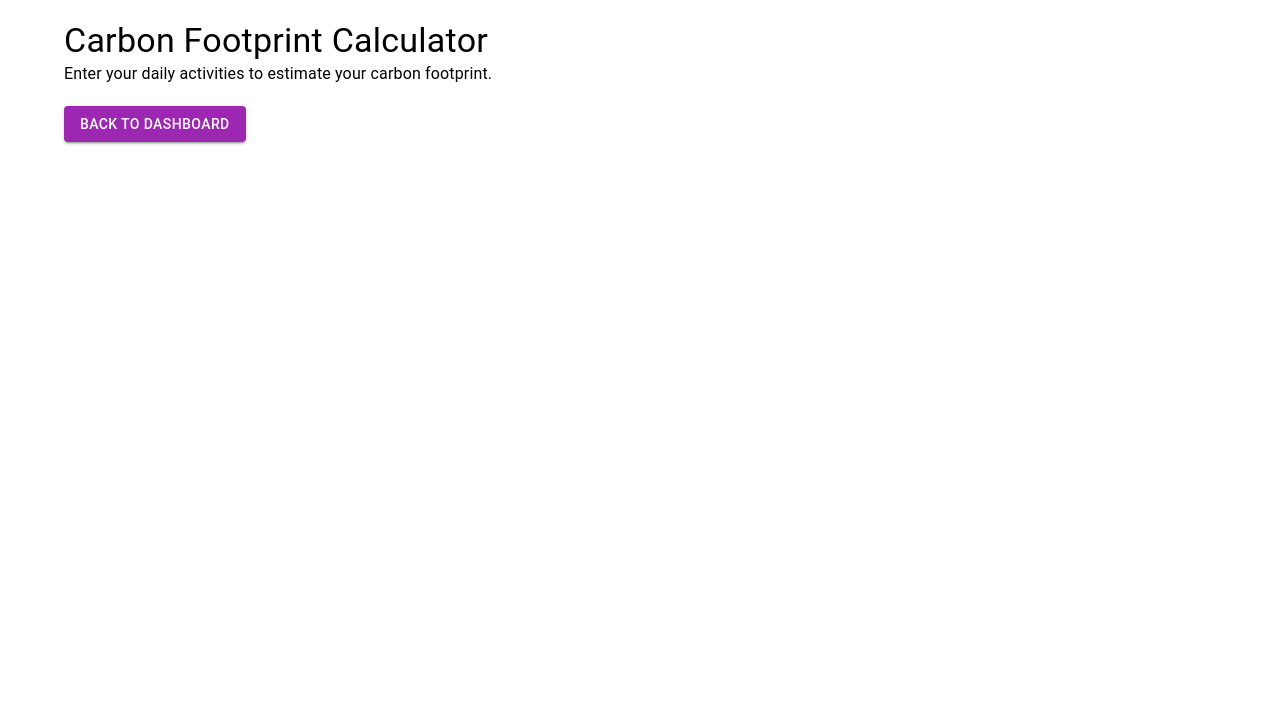
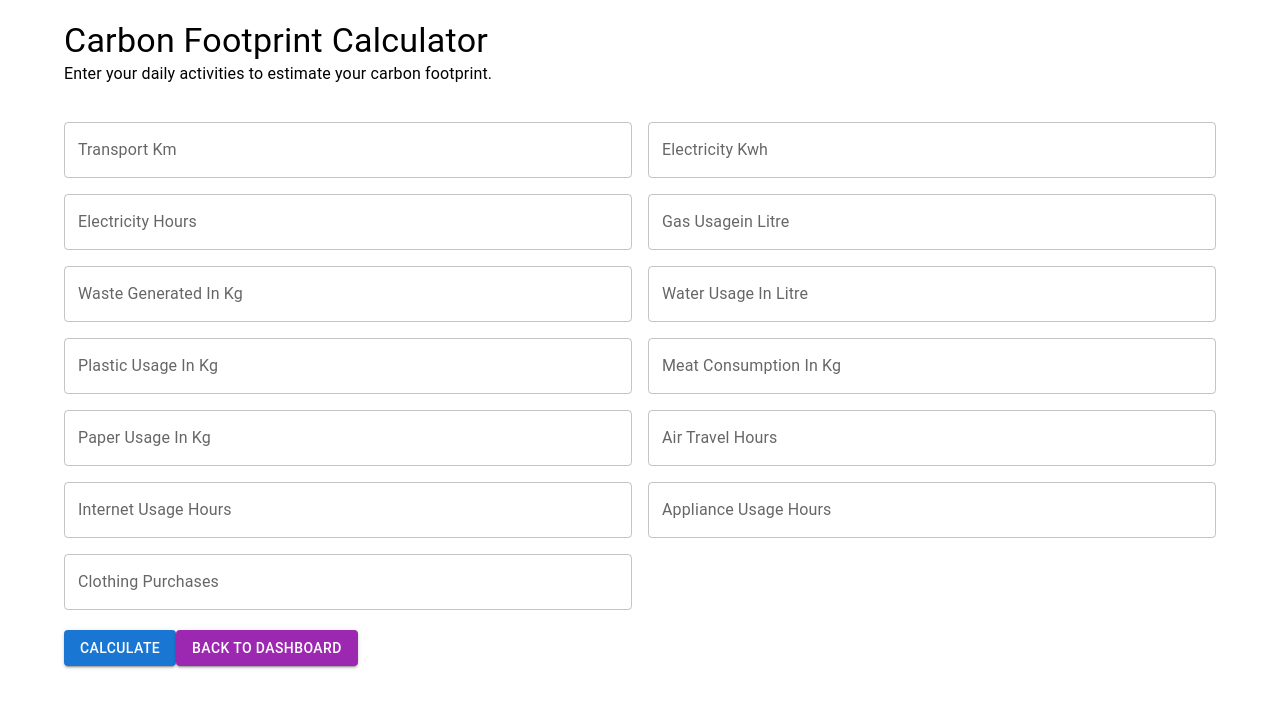
Before and after one commit to Wafaa-Farook/ecobin, a React (Create React App) app in the folder frontend/: page /carbon-calculator in a window 1280 px wide. Shown: the top 708 px of the page. Built offline with nearby package versions, Linux system fonts and the light colour scheme.

Commit message:
Carbon Calculator Created

```diff
--- a/frontend/package.json
+++ b/frontend/package.json
@@ -17,6 +17,7 @@
     "react-dom": "^19.0.0",
     "react-router-dom": "^7.2.0",
     "react-scripts": "5.0.1",
+    "recharts": "^2.15.1",
     "web-vitals": "^2.1.4"
   },
   "scripts": {
--- a/frontend/src/pages/CarbonCalculator.js
+++ b/frontend/src/pages/CarbonCalculator.js
@@ -1,16 +1,102 @@
-import React from "react";
-import { Button, Container, Typography } from "@mui/material";
+import React, { useState } from "react";
+import { Button, Container, Typography, TextField, Grid, Paper } from "@mui/material";
 import { useNavigate } from "react-router-dom";
+import { BarChart, Bar, XAxis, YAxis, Tooltip, ResponsiveContainer } from "recharts";
 
 const CarbonCalculator = () => {
   const navigate = useNavigate();
+  const [inputs, setInputs] = useState({
+    transportKm: "",
+    electricityKwh: "",
+    electricityHours: "",
+    gasUsageinLitre: "",
+    wasteGeneratedInKg: "",
+    waterUsageInLitre: "",
+    plasticUsageInKg: "",
+    meatConsumptionInKg: "",
+    paperUsageInKg: "",
+    airTravelHours: "",
+    internetUsageHours: "",
+    applianceUsageHours: "",
+    clothingPurchases: "",
+  });
+  const [score, setScore] = useState(null);
+  const [level, setLevel] = useState("");
+
+  const handleChange = (e) => {
+    setInputs({ ...inputs, [e.target.name]: e.target.value });
+  };
+
+  const calculateFootprint = () => {
+    let total = 0;
+    total += parseFloat(inputs.transportKm || 0) * 0.12;
+    total += parseFloat(inputs.electricityKwh || 0) * 0.5;
+    total += parseFloat(inputs.electricityHours || 0) * 0.2;
+    total += parseFloat(inputs.gasUsage || 0) * 2.3;
+    total += parseFloat(inputs.wasteGenerated || 0) * 0.15;
+    total += parseFloat(inputs.waterUsage || 0) * 0.05;
+    total += parseFloat(inputs.plasticUsage || 0) * 1.2;
+    total += parseFloat(inputs.meatConsumption || 0) * 2.0;
+    total += parseFloat(inputs.paperUsage || 0) * 0.1;
+    total += parseFloat(inputs.airTravelHours || 0) * 0.25;
+    total += parseFloat(inputs.heatingUsage || 0) * 0.4;
+    total += parseFloat(inputs.coolingUsage || 0) * 0.3;
+    total += parseFloat(inputs.internetUsage || 0) * 0.05;
+    total += parseFloat(inputs.applianceUsage || 0) * 0.1;
+    total += parseFloat(inputs.clothingPurchases || 0) * 0.07;
+
+    setScore(total.toFixed(2));
+
+    if (total < 50) setLevel("Safe Level");
+    else if (total < 150) setLevel("Moderate Level");
+    else setLevel("Unsafe Level");
+  };
+
+  const renderSuggestions = () => {
+    if (level === "Safe Level") return "Great job! Keep maintaining your eco-friendly habits.";
+    if (level === "Moderate Level") return "You can reduce your carbon footprint by using public transport more and minimizing electricity usage.";
+    return "Consider cutting down on high energy usage and reducing waste to lower your footprint.";
+  };
 
   return (
     <Container>
       <Typography variant="h4" style={{ marginTop: "20px" }}>Carbon Footprint Calculator</Typography>
       <Typography>Enter your daily activities to estimate your carbon footprint.</Typography>
 
-      {/* Add Carbon Calculator Form Here */}
+      <Grid container spacing={2} style={{ marginTop: "20px" }}>
+        {Object.keys(inputs).map((key) => (
+          <Grid item xs={12} sm={6} key={key}>
+            <TextField
+              label={key.replace(/([A-Z])/g, " $1").replace(/^./, str => str.toUpperCase())}
+              name={key}
+              type="number"
+              value={inputs[key]}
+              onChange={handleChange}
+              fullWidth
+            />
+          </Grid>
+        ))}
+      </Grid>
+
+      <Button variant="contained" color="primary" onClick={calculateFootprint} style={{ marginTop: "20px" }}>
+        Calculate
+      </Button>
+
+      {score && (
+        <Paper style={{ padding: "20px", marginTop: "20px" }}>
+          <Typography variant="h6">Total Carbon Footprint: {score} kg CO₂e</Typography>
+          <Typography variant="subtitle1">Level: {level}</Typography>
+          <Typography>{renderSuggestions()}</Typography>
+          <ResponsiveContainer width="100%" height={300}>
+            <BarChart data={[{ name: "Carbon Footprint", value: parseFloat(score) }]}>
+              <XAxis dataKey="name" />
+              <YAxis />
+              <Tooltip />
+              <Bar dataKey="value" fill={level === "Unsafe Level" ? "#ff4d4d" : level === "Moderate Level" ? "#ffa726" : "#66bb6a"} />
+            </BarChart>
+          </ResponsiveContainer>
+        </Paper>
+      )}
 
       <Button variant="contained" color="secondary" style={{ marginTop: "20px" }} onClick={() => navigate("/dashboard")}>
         Back to Dashboard
```
Also changed, not shown: 1 other file (tests, documents, lock files or other folders).
